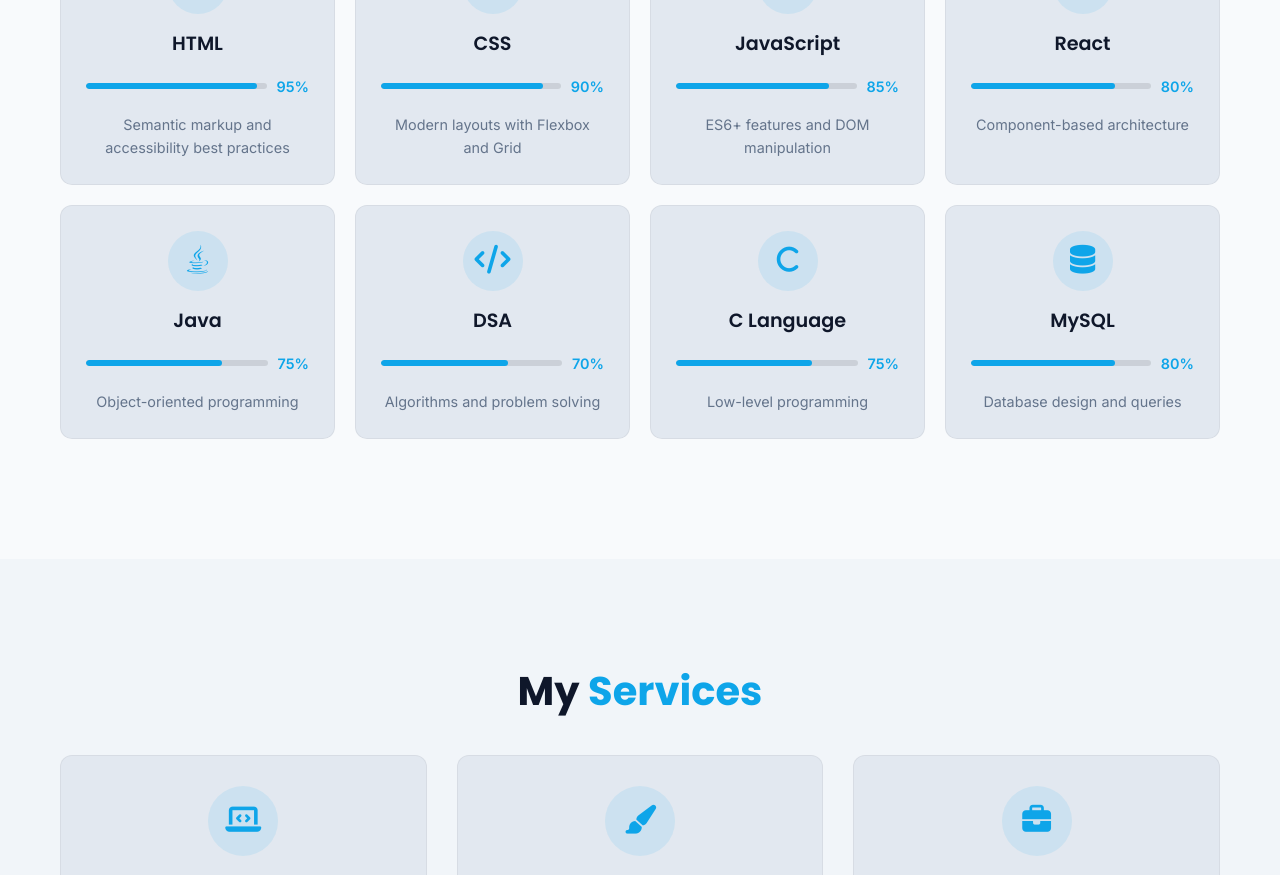
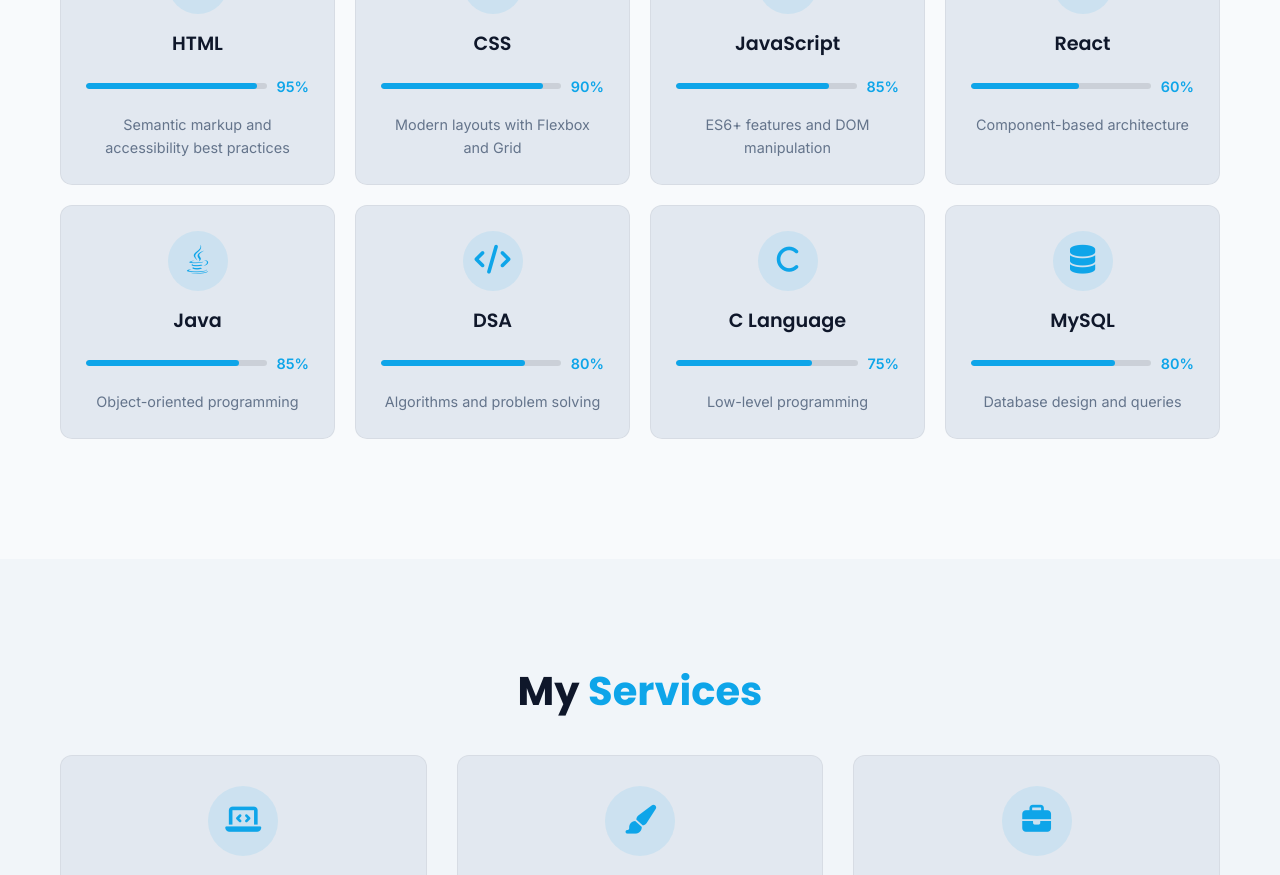
Before and after one commit to muhammadmoeed1/Portfolio, a plain HTML site: page index.html in a window 1280 px wide. Shown: the part 1068-1943 px from the top of the page. Drawn offline with Linux system fonts and the light colour scheme.

```diff
--- a/index.html
+++ b/index.html
@@ -113,9 +113,9 @@
                 <h3>React</h3>
                 <div class="skill-progress-container">
                     <div class="skill-progress">
-                        <div class="progress-bar" data-level="80"></div>
+                        <div class="progress-bar" data-level="60"></div>
                     </div>
-                    <span class="skill-level">80%</span>
+                    <span class="skill-level">60%</span>
                 </div>
                 <p class="skill-description">Component-based architecture</p>
             </div>
@@ -129,9 +129,9 @@
                 <h3>Java</h3>
                 <div class="skill-progress-container">
                     <div class="skill-progress">
-                        <div class="progress-bar" data-level="75"></div>
+                        <div class="progress-bar" data-level="85"></div>
                     </div>
-                    <span class="skill-level">75%</span>
+                    <span class="skill-level">85%</span>
                 </div>
                 <p class="skill-description">Object-oriented programming</p>
             </div>
@@ -142,9 +142,9 @@
                 <h3>DSA</h3>
                 <div class="skill-progress-container">
                     <div class="skill-progress">
-                        <div class="progress-bar" data-level="70"></div>
+                        <div class="progress-bar" data-level="80"></div>
                     </div>
-                    <span class="skill-level">70%</span>
+                    <span class="skill-level">80%</span>
                 </div>
                 <p class="skill-description">Algorithms and problem solving</p>
             </div>
```
Also changed, not shown: 1 other file.
